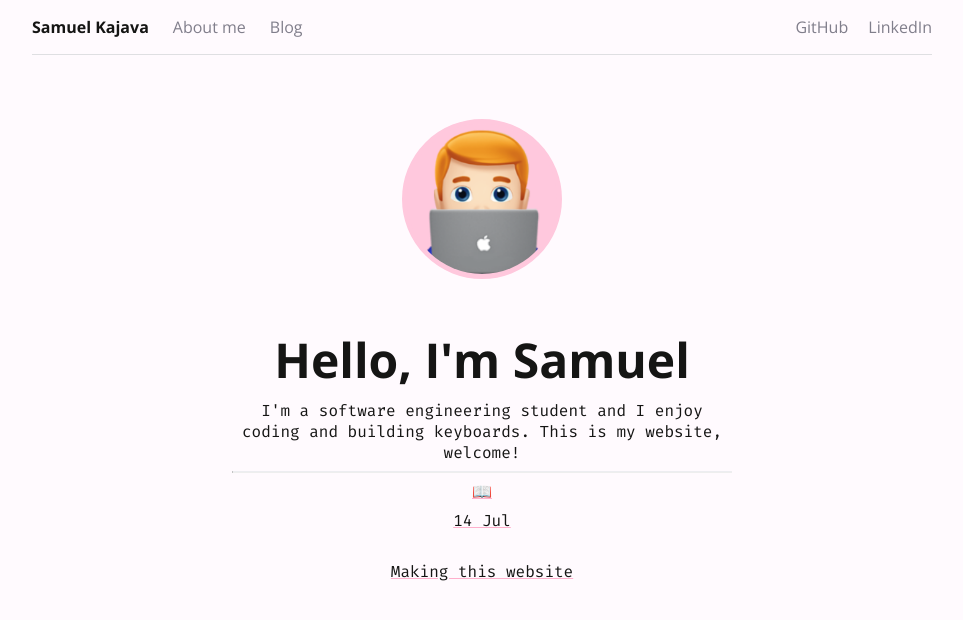
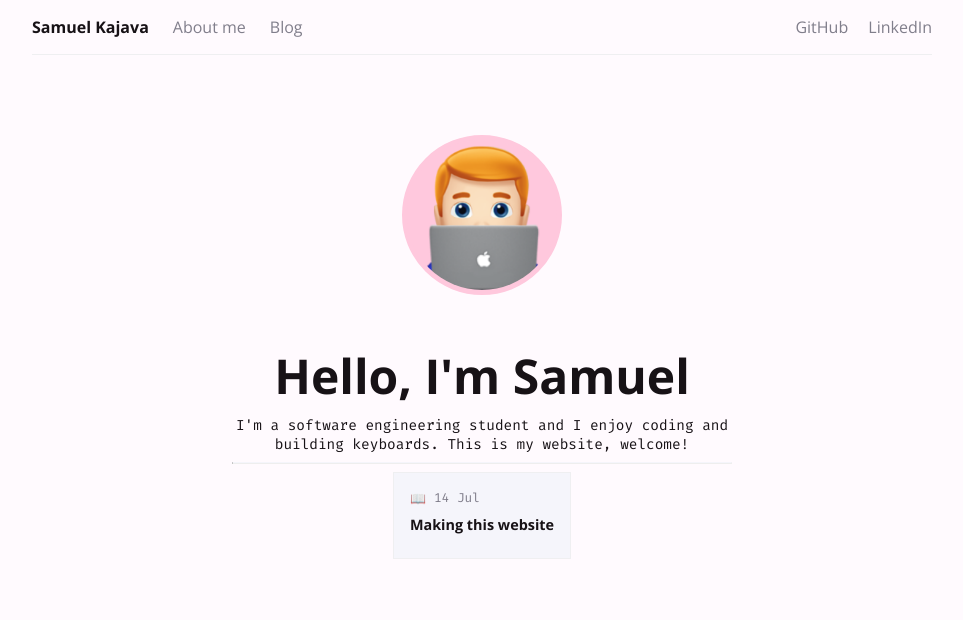
Before and after one commit to samkaj/samkaj.github.io, a Jekyll site: the page built from index.html, in a window 1280 px wide. Shown: the top 620 px of the page, without its empty margins (158-1121 px from the left). Built offline with Jekyll 4.4.1, drawn with Linux system fonts in a browser that asks for light colours.

Commit message:
Styling: lots of tweaks and mobile improvements.

```diff
--- a/css/main.css
+++ b/css/main.css
@@ -2,15 +2,15 @@
 @import url('https://fonts.googleapis.com/css2?family=Fira+Code&family=Open+Sans:ital,wght@0,400;0,700;1,400&family=Secular+One&display=swap');
 
 :root {
-    --black: #151514;
+    --black: #171216;
     --white: #fffafe;
     --grey: #807E8B;
-    --grey-var: #DFDFE2;
-    --light-grey: #ededf1;
+    --grey-var: #efeff1;
+    --light-grey: #f5f5fb;
     --primary: #ffafcc;
     --primary-var: #ffc8dd;
-    --secondary: #a2d2ff;
-    --secondary-var: #bde0fe;
+    --secondary: #8dbde9;
+    --secondary-var: #a1c5e6;
     --contrast: #9dd9be;
     --contrast-var: #baf2d8;
 }
@@ -19,6 +19,13 @@
     margin: 0;
     font-family: 'Open Sans', Arial, Helvetica, sans-serif;
     color: var(--black);
+}
+
+.center {
+    width: 900px;
+    margin: auto;
+    padding-top: 1rem;
+    padding-bottom: 1rem;
 }
 
 body {
@@ -39,13 +46,24 @@
     margin-bottom: 0.5rem;
 }
 
+p, li {
+    font-size: 0.9rem;
+}
+
 hr {
     border-top: 0.5px solid var(--light-grey);
     margin-bottom: 0.5rem;
 }
 
+code, .mono {
+    font-family: 'Fira Code', 'Courier New', Courier, monospace;
+}
+
 code {
-    font-family: 'Fira Code', 'Courier New', Courier, monospace;
+    border-radius: 5px;
+    background-color: var(--light-grey);
+    color: var(--grey);
+    padding: 0.2rem;
 }
 
 /* Navbar stuff. */
@@ -93,9 +111,46 @@
 
 ul {
     list-style: none;
+
 }
 
-li::before {
+.recent-posts {
+    display: flex;
+    justify-content: center;
+}
+
+.recent-posts a {
+    display: block;
+    color: white;
+    background-color: var(--light-grey);
+    padding: 1rem;
+    border: solid 1px var(--grey-var);
+}
+
+.recent-posts a:hover {
+    background-color: var(--grey-var);
+}
+
+.recent-posts a p {
+    text-align: left;
+    float: left;
+}
+
+.home-date {
+    color: var(--grey);
+    font-size: 0.8rem;
+}
+
+.home-tag {
+    padding-right: 0.5rem;
+    font-size: 0.8rem;
+}
+
+.home-title {
+    font-weight: bold;
+}
+
+li:not(.blog-posts)::before {
     background-color: transparent;
     content: "\2022";
     color: var(--primary);
@@ -109,7 +164,7 @@
     margin-bottom: 0.2rem;
 }
 
-a:not(.navbar a):hover {
+a:not(.navbar a, .blog-posts a, .recent-posts a):hover {
     background-color: var(--primary-var);
     color: var(--white)
 }
@@ -154,9 +209,6 @@
     font-size: 3rem;
 }
 
-.home-banner p {
-    font-family: 'Fira Code', 'Courier New', Courier, monospace;
-}
 
 .colors {
     display: flex;
@@ -165,28 +217,74 @@
     margin: auto;
 }
 
+.blog-posts {
+    display: block;
+    padding: 1rem;
+    list-style: none;
+    border-radius: 5px;
+}
+
+.blog-posts a {
+    display: block;
+    font-size: 1rem;
+    padding-bottom: 0.5rem;
+    float: left;
+    text-decoration: none;
+    color: var(--secondary);
+}
+
+.date {
+    font-family: 'Fira Code', 'Courier New', Courier, monospace;
+    font-size: 1rem;
+    padding-bottom: 0.5rem;
+    float: right;
+}
+
+.blog-posts a:hover {
+    text-decoration: underline;
+}
+
+.tag {
+    font-size: 1rem;
+    float: left;
+    margin-right: 0.5rem;
+}
+
 /* Mobile stuff. */
 @media only screen and (max-width: 800px) {
+    body {
+        padding: 1rem;
+    }
+
     .navbar {
-        padding: 1rem;
         width: 100%;
     }
 
-    .social {
+    #home {
+        padding-left: 1rem;
+    }
+
+    .social, .social > * {
         display: none;
     }
 
+    .center,
     .content,
-    .home-banner main {
+    .home-banner {
         display: grid;
         grid-template-columns: 1fr;
         width: 100%;
         margin: auto;
-        padding: 1rem;
     }
+
 
     aside {
         display: none;
+    }
+
+    .home-banner main {
+        width: 90%;
+        margin: auto;
     }
 
     .home-banner img {
@@ -194,6 +292,7 @@
     }
 
     .home-banner h1 {
-        font-size: 1.2rem;
+        font-size: 1.1rem;
     }
+
 }
```
